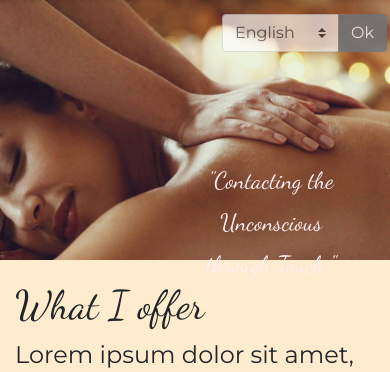
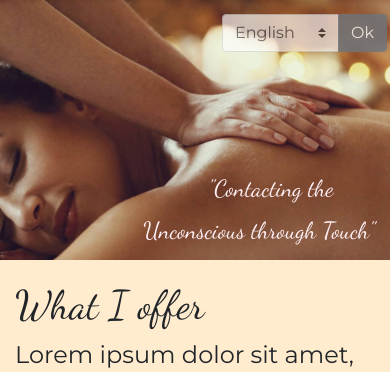
Before and after one commit to thorndeux/webpage_anette, a Flask app: page /services in a window 390 px wide. Shown: the part 56-428 px from the top of the page. Run offline with Flask 2, Linux system fonts and the light colour scheme; some libraries are stand-ins or nearby versions.

Commit message:
Adjusted quote positioning on session page

```diff
--- a/static/css/styles.css
+++ b/static/css/styles.css
@@ -180,7 +180,7 @@ picture {
 
 @media only screen and (max-width: 575.98px) {
     .quote-large {
-        top: 59%;
+        top: 62%;
         left: 40vw;
         right: 1vw;
 
@@ -207,7 +207,7 @@ picture {
     .quote2 {
 
         color: white;
-        top: 75%;
+        top: 85%;
         left: 1vw;
         right: 1vw;
 
--- a/templates/services.html
+++ b/templates/services.html
@@ -6,7 +6,8 @@
 
 {% block slogan %}
     <div class="p-2 p-sm-4 mb-5 quote-large">
-        <span lang="en">"Contacting the Unconscious <br> through Touch "</span><span lang="de">"Den Köper berühren -<br> die Seele erreichen"</span>
+        <span lang="en">"Contacting the <br><span class="ml-n4 ml-sm-0">Unconscious through Touch</span>"</span>
+        <span lang="de" class="ml-3 ml-sm-0">"Den Köper berühren<br> <span class="ml-n5 ml-sm-0">- die Seele erreichen"</span></span>
     </div>
 {% endblock %}
 
```
